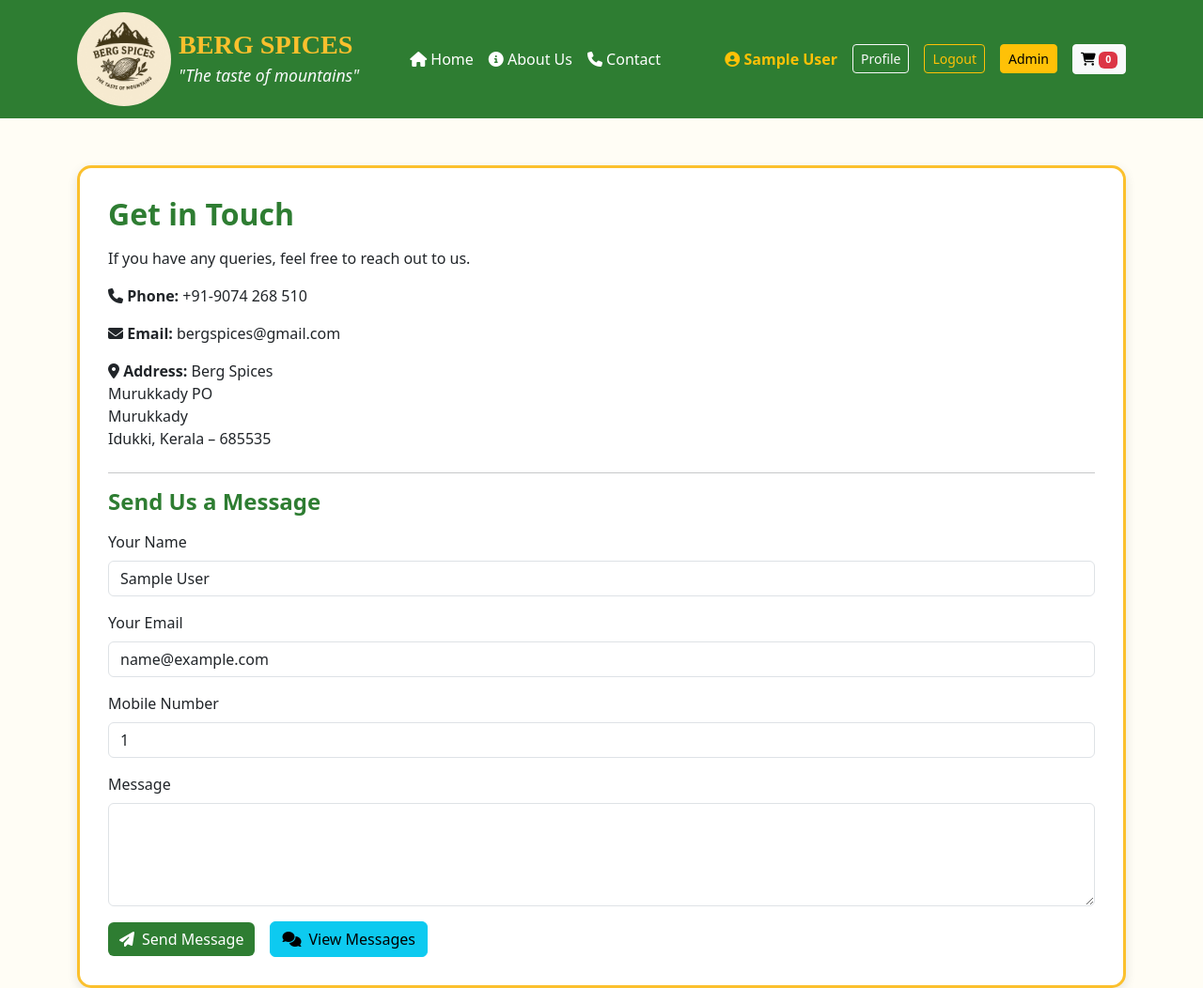
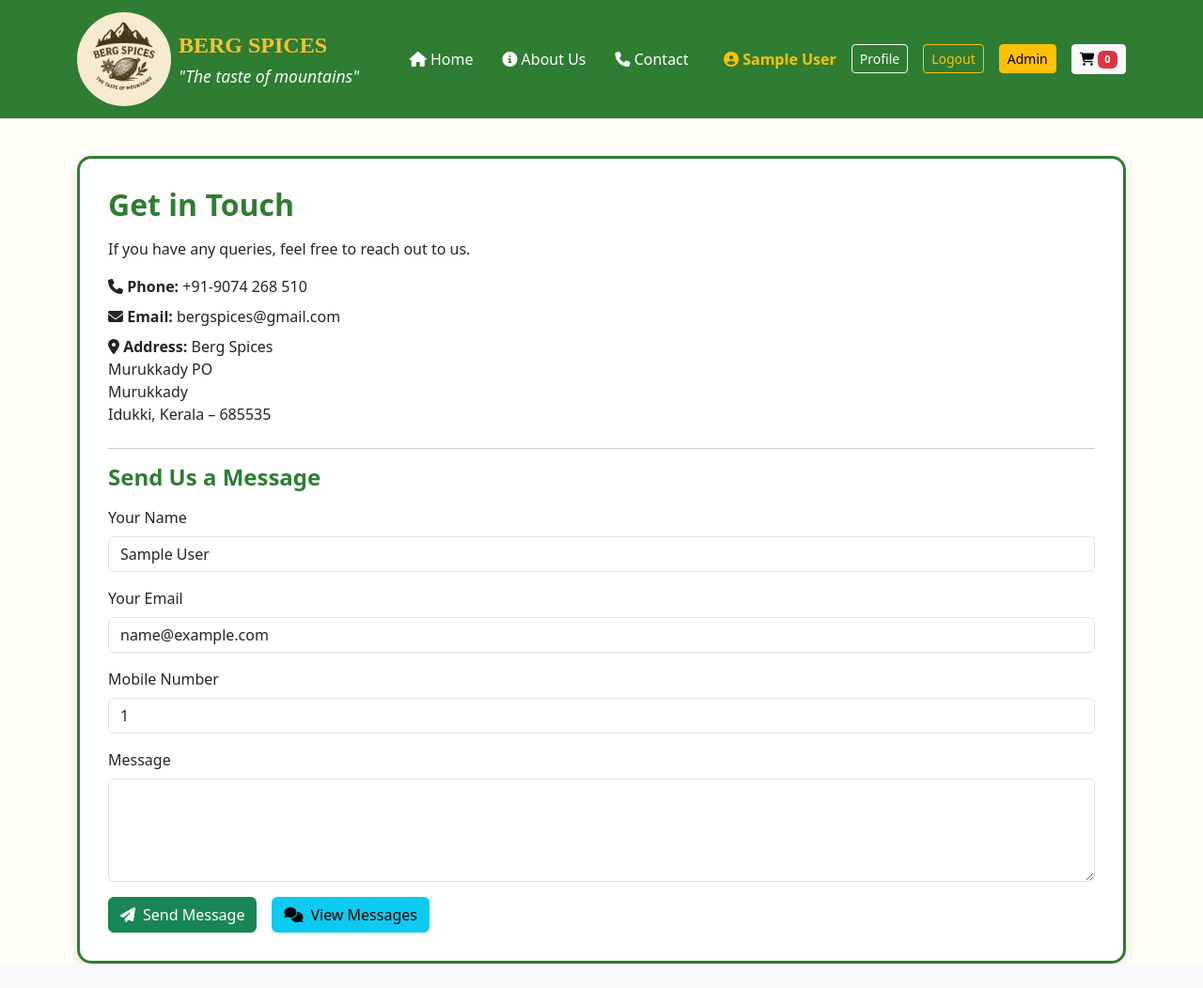
Before and after one commit to bergadminspices/berg-spices, a Flask app: template templates/contact.html in a window 1280 px wide. Shown: the whole page at 94% size. After the commit the page ends 1026 px from the top, so only its background shows below. Run offline with Flask 3, Linux system fonts and the light colour scheme; the template is opened without the code that fills it, so the values that code supplies are empty; the visitor is signed in with stand-in values (Sample User, id 1); some libraries are stand-ins or nearby versions.

Commit message:
Update contact.html

```diff
--- a/templates/contact.html
+++ b/templates/contact.html
@@ -7,71 +7,31 @@
   <link href="https://cdn.jsdelivr.net/npm/bootstrap@5.3.2/dist/css/bootstrap.min.css" rel="stylesheet">
   <link href="https://cdnjs.cloudflare.com/ajax/libs/font-awesome/6.5.0/css/all.min.css" rel="stylesheet">
 
-   <style>
-     body { background: #fffdf5; }
-    .navbar { background: #2e7d32; } /* Warm Green */
-    .navbar-brand img { height: 100px; border-radius: 40px; }
-    .brand-text {
-      font-family: 'Playfair Display', serif;
-      font-weight: 700;
-      font-size: 1.76rem;
-      color: #fbc02d;
-      line-height: 1.2;
-    }
-    .navbar-quote {
-      font-size: 0.9rem;
-      font-style: italic;
-      color: #fbc02d;
-    }
+ <style>
+    body { background: #fffdf5; }
+    .navbar { background: #2e7d32; }
+    .navbar-brand img { height: 100px; border-radius: 40%; }
+    .brand-text { font-family: 'Playfair Display', serif; font-size: 1.5rem; color: #fbc02d; font-weight: bold; }
+    .navbar-quote { font-size: 0.85rem; font-style: italic; color: #fbc02d; }
 
-    .nav-link, .btn-cart { color: white !important; }
+    .nav-link { color: white !important; margin-left: 15px; }
     .nav-link:hover { color: #fbc02d !important; }
 
-    .category-title { color: #2e7d32; margin-top: 40px; margin-bottom: 20px; font-weight: bold; }
-    .card {
-      border: none;
-      border-radius: 15px;
-      box-shadow: 0px 4px 12px rgba(0,0,0,0.1);
-      transition: transform 0.2s ease;
-    }
-    .card:hover { transform: translateY(-5px); }
-    .btn-add {
-      background-color: #fbc02d;
-      color: black;
-      border-radius: 10px;
-      font-weight: bold;
-    }
-    .btn-add:hover { background-color: #f9a825; }
-
-    .btn-success { background-color: #2e7d32 !important; border: none; }
-    .btn-success:hover { background-color: #256428 !important; }
-
-    /* Search box */
-    .search-input {
-      background: transparent;
-      border: 1px solid rgba(255, 255, 255, 0.6);
-      color: white;
-      padding: 5px 12px;
-      border-radius: 20px;
-      width: 180px;
-      transition: width 0.3s ease;
-    }
-    .search-input::placeholder { color: rgba(255,255,255,0.7); }
-    .search-input:focus {
-      width: 250px;
-      outline: none;
-      border-color: #fbc02d;
-    }
-
     .content-box {
-      border: 3px solid #fbc02d;
+      border: 3px solid #2e7d32;
       border-radius: 15px;
       padding: 30px;
-      margin-top: 50px;
+      margin-top: 40px;
       background: white;
       box-shadow: 0 4px 12px rgba(0,0,0,0.1);
     }
+
     .highlight { color: #2e7d32; font-weight: bold; }
+    .contact-info p { margin-bottom: 8px; font-size: 1rem; }
+    .form-label { font-weight: 500; }
+
+    /* small tweak so badge is compact next to the button */
+    .btn .badge { font-size: 0.7rem; vertical-align: baseline; }
   </style>
 
 </head>
```
